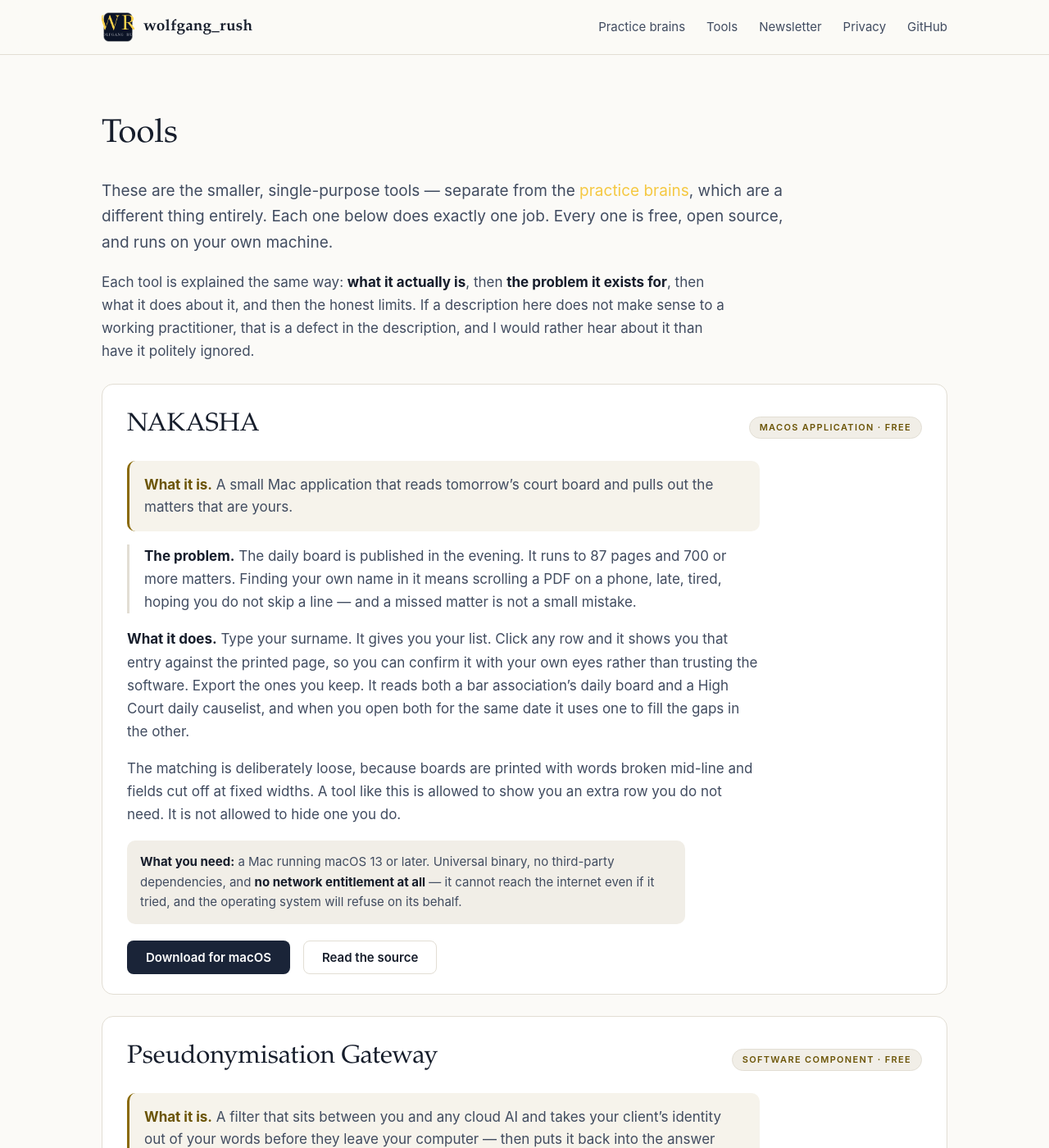
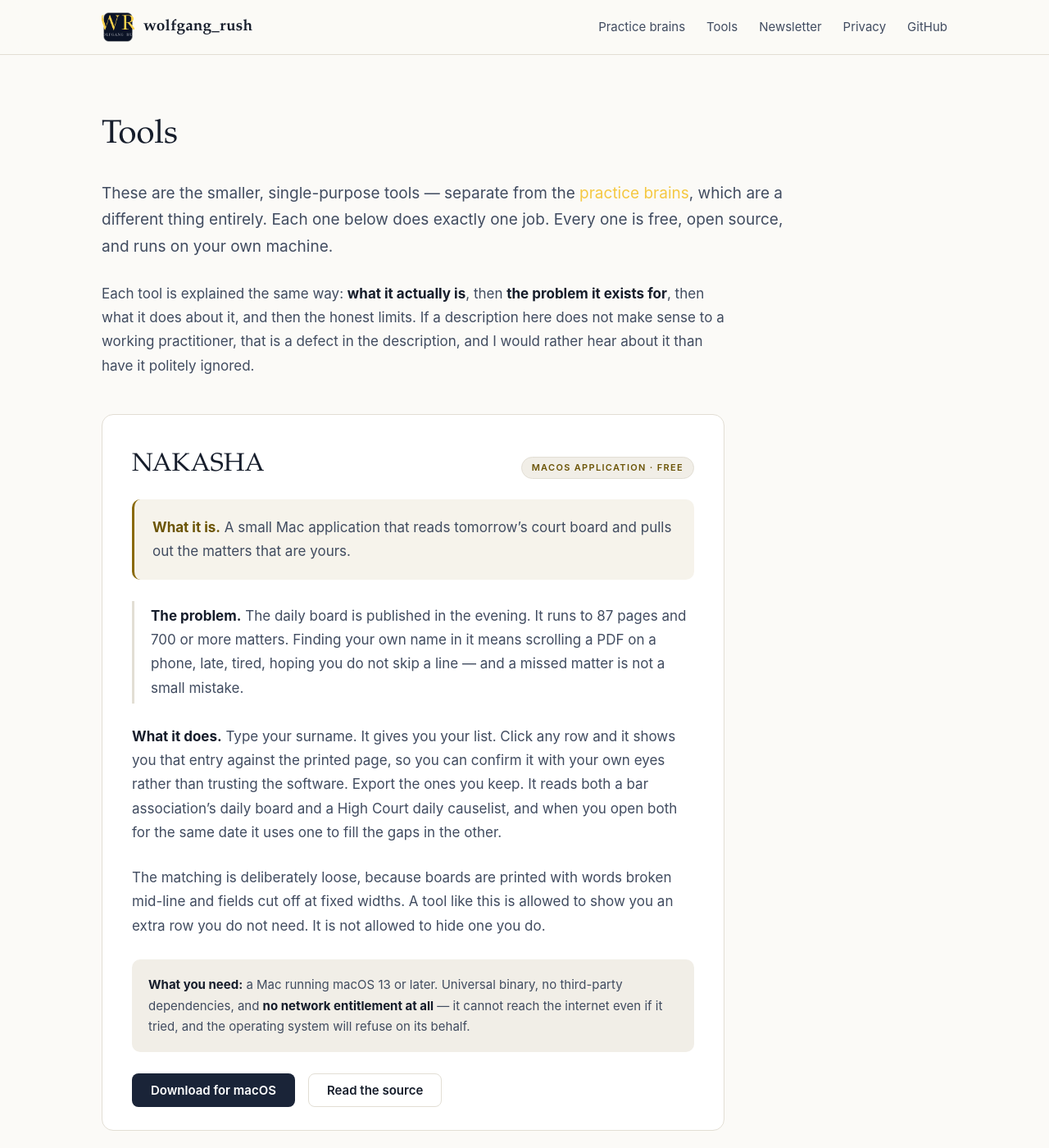
Before and after one commit to Wolfgangrush/Wolfgangrush.github.io, a Jekyll site: the page built from tools/index.md, in a window 1280 px wide and 1400 px high. Shown: the whole window at 82% size. Built offline with Jekyll 4.4.1, drawn with Linux system fonts in a browser that asks for light colours.

Commit message:
Fix vertical rhythm: paragraphs were spaced tighter than their own line height
Body text had no paragraph margin at all, falling back to the browser default
1em (17px) against a 28px line box — so gaps between paragraphs were smaller
than gaps between lines, and copy read as a wall.

- Explicit paragraph rhythm (26px) and 1.72 line-height on all body copy
- Headings get real air above them so they bind to their own section
- .what-is / .tool-problem / .tool-meta / .alert / .juris-note carry
  backgrounds and borders but were inheriting a ch-based max-width, so the
  coloured boxes stopped raggedly mid-card; they now span the card
- Tool and jurisdiction cards capped at a 760px reading column
- List, table, card, pill and code-block spacing brought onto the same scale

```diff
--- a/assets/css/main.css
+++ b/assets/css/main.css
@@ -307,6 +307,85 @@
 .page strong{color:var(--ink)}
 .page code{font:500 14px var(--mono);background:var(--navy-700);padding:2px 6px;border-radius:5px;color:var(--gold)}
 
+/* ---------- READING RHYTHM ----------
+   Body text was falling back to the browser default paragraph margin (1em = 17px)
+   while the line box is 17px x 1.65 = 28px. Paragraphs were therefore spaced TIGHTER
+   than the lines inside them, which reads as an undifferentiated wall of text.
+   Everything below sets one explicit vertical rhythm. Keep gaps >= the line height. */
+
+.content, .page{line-height:1.72}
+.content p, .page p, .content li, .page li{line-height:1.72}
+
+/* the single most important rule on this stylesheet */
+.content p, .page p{margin:0 0 26px}
+.content p:last-child, .page p:last-child{margin-bottom:0}
+
+.lede{margin:0 0 34px;line-height:1.65}
+
+/* headings need more air above them than below, so they bind to their own section */
+.content h2, .page h2{margin:72px 0 18px;padding-top:34px}
+.content h2:first-of-type, .page h2:first-of-type{margin-top:8px}
+.content h3, .page h3{margin:44px 0 14px}
+
+/* lists */
+.page ul, .page ol, .content ul, .content ol{margin:0 0 26px;padding-left:22px}
+.page li, .content li{margin:10px 0}
+.posture{display:grid;gap:20px;margin:28px 0 34px}
+.posture li{margin:0;padding:6px 0 6px 20px;line-height:1.7}
+
+/* tables breathe */
+.page table{margin:28px 0 34px}
+.page th, .page td{padding:13px 15px;line-height:1.6}
+
+/* ---- tool cards: one reading column, boxes span it cleanly ---- */
+.tool{
+  max-width:760px;
+  padding:34px 36px 28px;
+  margin:44px 0;
+}
+.tool-head{margin-bottom:4px}
+.tool p{max-width:none}          /* the CARD is the measure now, not each paragraph */
+.tool p + p{margin-top:0}
+
+/* these three are <p> with a background or border — they must span the full card,
+   not stop two-thirds across at an inherited ch-based max-width */
+.what-is, .tool-problem, .tool-meta, .alert, .juris-note{max-width:none}
+.what-is{margin:26px 0;padding:20px 22px;line-height:1.68}
+.tool-problem{margin:26px 0;padding:4px 0 4px 20px;line-height:1.7}
+.tool-meta{margin:30px 0 0;padding:18px 20px;line-height:1.65}
+.juris-links{margin-top:26px}
+
+/* ---- jurisdiction blocks ---- */
+.juris{max-width:760px;padding:30px 32px 26px;margin-bottom:4px}
+.juris-stack{gap:24px;margin:32px 0 12px}
+.juris-who{margin:10px 0 0;line-height:1.6}
+.juris-body{margin-top:24px}
+.juris-body dt{margin-top:24px}
+.juris-body dt:first-child{margin-top:0}
+.juris-body dd{margin:9px 0 0;line-height:1.7}
+.juris-note{margin:24px 0 0;padding:18px 20px;line-height:1.68}
+
+/* ---- other blocks ---- */
+.alert{margin:30px 0;padding:22px 24px;line-height:1.7}
+.featured{padding:34px 36px;margin:32px 0}
+.featured p{margin:0 0 16px;max-width:none}
+.featured p:last-child{margin-bottom:0}
+.cards{gap:20px;margin:30px 0 34px}
+.cards li{padding:24px 24px 22px}
+.cards li p{line-height:1.65}
+.pills{margin:24px 0 34px;gap:10px}
+.latest-box{margin:32px 0 38px;padding:36px 34px 32px}
+.latest-summary{line-height:1.68}
+.issue-list{gap:18px;margin:30px 0 34px}
+.code-block{margin:26px 0;line-height:1.7}
+.doors{gap:20px;margin:32px 0 12px}
+.door{padding:28px 26px 24px}
+.subscribe{margin:26px 0 18px}
+
+@media (max-width:820px){
+  .tool, .juris{max-width:none}
+}
+
 /* ---------- light mode ---------- */
 @media (prefers-color-scheme: light){
   :root{
```
